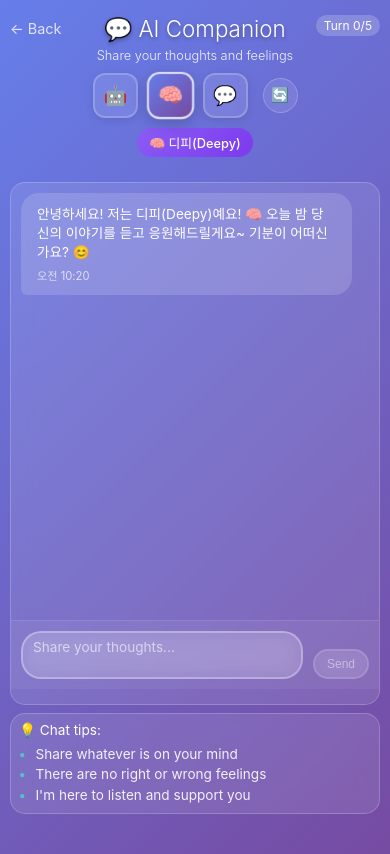
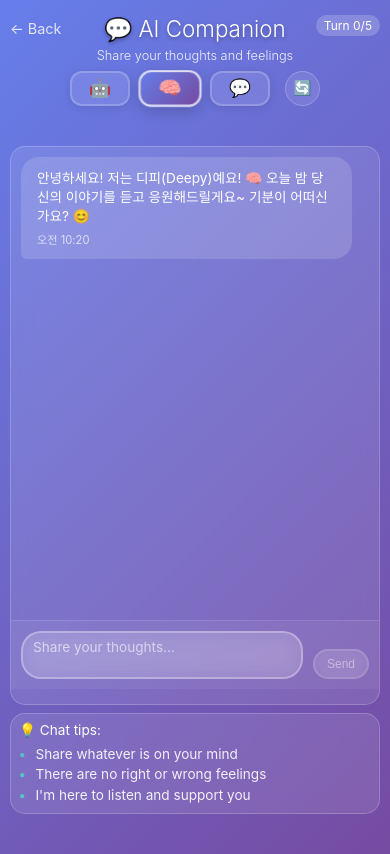
Before and after one commit to SaintKim0/SleepTalk-App, a Next.js app: page /chat in a window 390 px wide. Built offline with nearby package versions, Linux system fonts and the light colour scheme; no server answers.

Commit message:
대화창 조정3

```diff
--- a/styles/Chat.module.css
+++ b/styles/Chat.module.css
@@ -43,7 +43,7 @@
   .messagesContainer {
     padding: 15px;
     padding-bottom: 5px;
-    min-height: 220px;
+    min-height: 270px;
   }
 
   .inputContainer {
@@ -135,7 +135,7 @@
   display: flex;
   flex-direction: column;
   gap: 15px;
-  min-height: 300px;
+  min-height: 350px;
 }
 
 .message {
@@ -445,14 +445,19 @@
 
   .aiModeSelector {
     gap: 8px;
-    margin: 8px 0;
+    margin: 6px 0 12px 0;
   }
 
   .aiModeButton {
-    width: 40px;
-    height: 40px;
-    font-size: 1.1rem;
-    padding: 6px 8px;
+    width: 50px;
+    height: 30px;
+    font-size: 1rem;
+    padding: 4px 6px;
+  }
+
+  .aiModeButton::after {
+    font-size: 0.6rem;
+    bottom: -16px;
   }
 
   .endMessage {
@@ -536,7 +541,7 @@
   .messagesContainer {
     padding: 10px;
     padding-bottom: 5px;
-    min-height: 200px;
+    min-height: 250px;
   }
 
   .messageContent {
@@ -564,14 +569,19 @@
 
   .aiModeSelector {
     gap: 6px;
-    margin: 6px 0;
+    margin: 5px 0 10px 0;
   }
 
   .aiModeButton {
-    width: 35px;
-    height: 35px;
-    font-size: 1rem;
-    padding: 5px 6px;
+    width: 45px;
+    height: 28px;
+    font-size: 0.9rem;
+    padding: 3px 5px;
+  }
+
+  .aiModeButton::after {
+    font-size: 0.55rem;
+    bottom: -14px;
   }
 
   .resetButtonSmall {
@@ -600,9 +610,7 @@
 }
 
 .aiMode {
-  text-align: center;
-  margin-top: 5px;
-  font-size: 0.8rem;
+  display: none;
 }
 
 .aiModeSelector {
@@ -610,7 +618,7 @@
   justify-content: center;
   align-items: center;
   gap: 10px;
-  margin: 10px 0;
+  margin: 8px 0 15px 0;
   flex-wrap: nowrap;
   position: relative;
 }
@@ -619,18 +627,19 @@
   background: rgba(255, 255, 255, 0.1);
   border: 2px solid rgba(255, 255, 255, 0.2);
   color: white;
-  padding: 8px 12px;
+  padding: 6px 10px;
   border-radius: 12px;
-  font-size: 1.2rem;
+  font-size: 1.1rem;
   cursor: pointer;
   transition: all 0.3s cubic-bezier(0.4, 0, 0.2, 1);
   backdrop-filter: blur(10px);
-  width: 45px;
-  height: 45px;
+  width: 60px;
+  height: 35px;
   display: flex;
   align-items: center;
   justify-content: center;
   box-shadow: 0 2px 8px rgba(0, 0, 0, 0.1);
+  position: relative;
 }
 
 .aiModeButton:hover:not(:disabled) {
@@ -650,6 +659,19 @@
   opacity: 0.5;
   cursor: not-allowed;
   background: rgba(255, 255, 255, 0.05);
+}
+
+/* AI 이름 표시를 위한 가상 요소 */
+.aiModeButton::after {
+  content: attr(data-name);
+  position: absolute;
+  bottom: -18px;
+  left: 50%;
+  transform: translateX(-50%);
+  font-size: 0.65rem;
+  opacity: 0.8;
+  white-space: nowrap;
+  font-weight: 400;
 }
 
 .hfMode {
```
